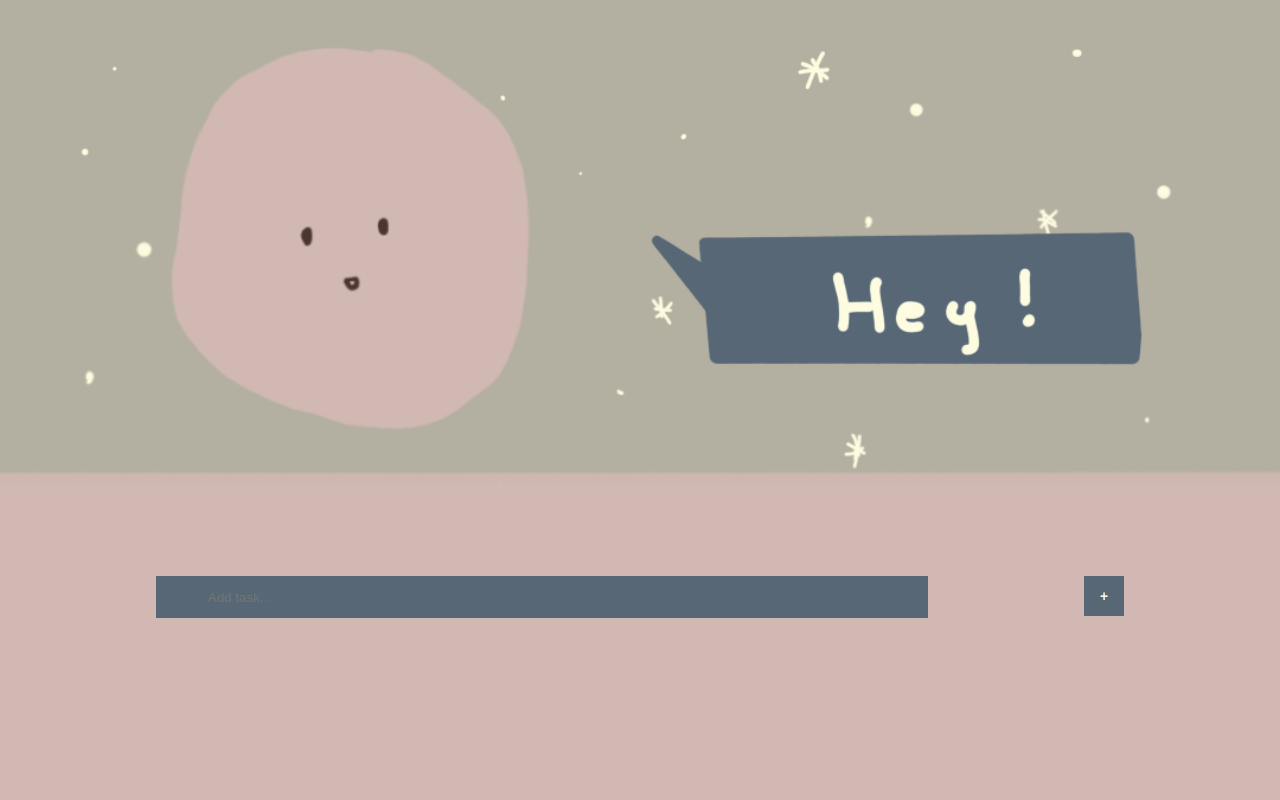
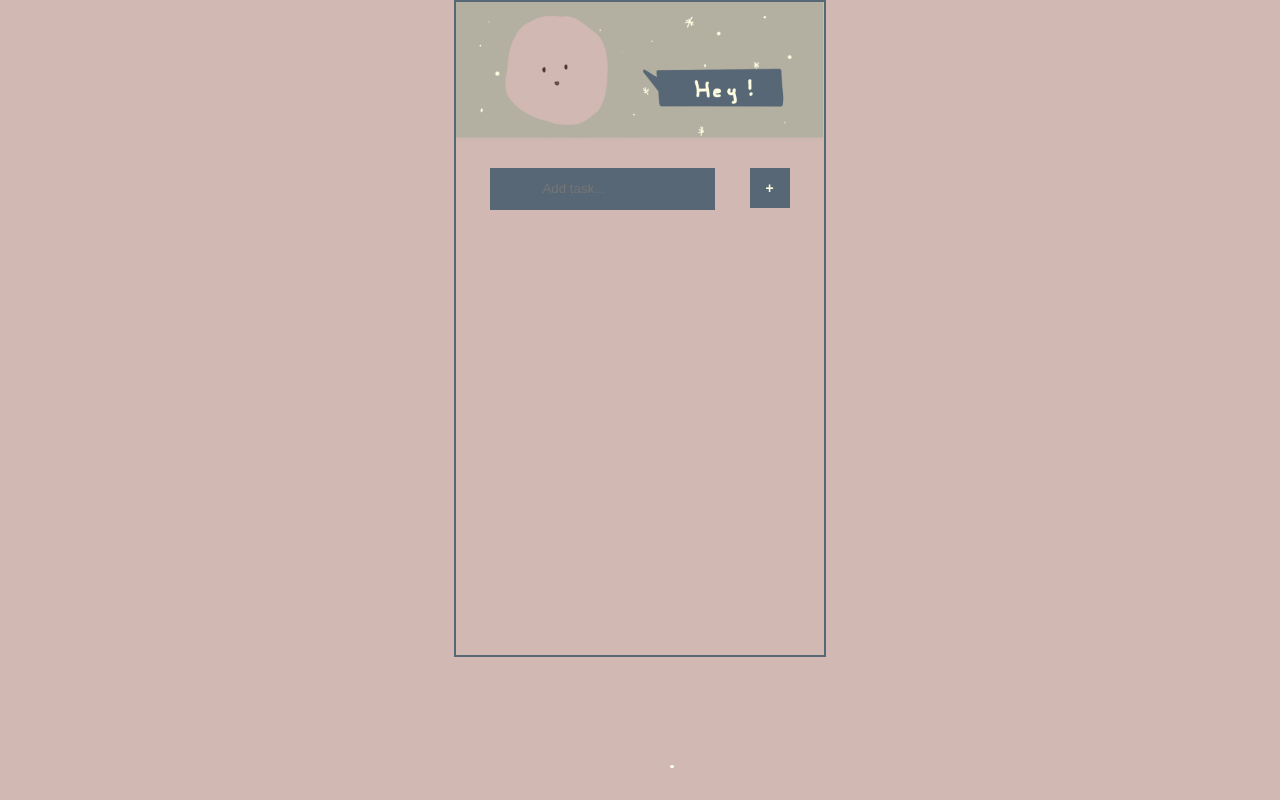
Before and after one commit to GSG-ReactCamp/todo-team1, a React (Create React App) app: page / in a window 1280 px wide. Built offline with nearby package versions, Linux system fonts and the light colour scheme.

Commit message:
modifing the style

```diff
--- a/src/App.css
+++ b/src/App.css
@@ -1,6 +1,14 @@
 body{
+  background-image: url(backgroundcolor.png);
+}
+#root{
   background-image: url(background.png);
-  background-size: cover;
+  background-size:contain;
+  background-repeat: no-repeat;
+  height: 653px;
+  width: 368px;
+  margin: auto;
+  border: #576776 solid 2px;
 }
 .todo-input{
   width: 60%;
@@ -28,7 +36,7 @@ body{
   border: none;
 }
 .add-task{
-margin-top: 45%;
+padding-top: 45%;
 display: flex;
 justify-content: space-evenly;
 
@@ -63,7 +71,7 @@ justify-content: space-evenly;
   display: flex;
   justify-content: space-around;
   align-items: center;
-  width: 315px;
+  width: 280px;
   height: 44px;
   padding-left: 18px;
   text-align: left;
```
Also changed, not shown: src/backgroundcolor.png (added).
